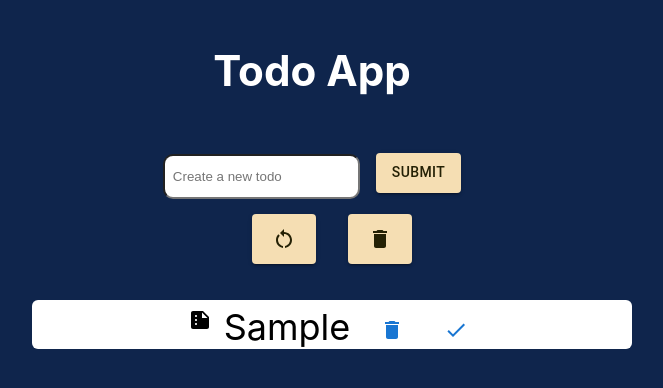
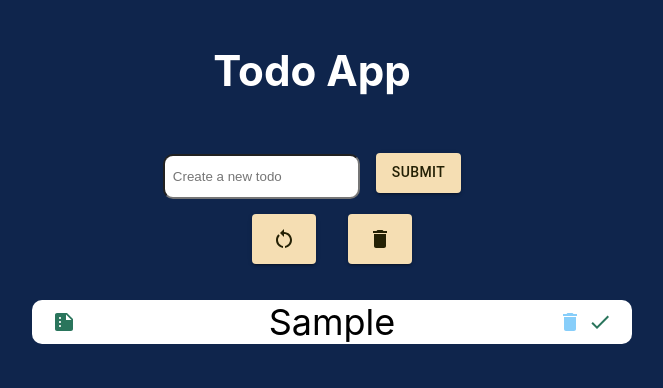
Before and after one commit to quintaped/Todo-proj, a React (Create React App) app: page / in a window 1280 px wide. Both pictures are taken after typing "Sample" into the empty fields and a click on the button "SUBMIT". Shown: the top 388 px of the page, without its empty margins (328-991 px from the left). Built offline with nearby package versions, Linux system fonts and the light colour scheme.

Commit message:
made some fixes

```diff
--- a/src/App.css
+++ b/src/App.css
@@ -73,6 +73,12 @@
   padding: 8px;
   border-radius: 10px;
 }
+.myTodo{
+
+  padding-top: 2px ;
+  padding-bottom: 2px;
+
+}
 .submit{
 
   height: 40px;
@@ -94,26 +100,86 @@
 .todo{
   background-color: #fff;
   color: black;
-  border-radius: 6px;
+  border-radius: 10px;
   min-width: 600px;
+  min-height: 20px;
+  margin-top: 20px;
+  margin-bottom: 20px;
   justify-content: center;
   align-items: center;
-
+  text-align: center;
+  position: relative;
+}
+.Done-todo{
+  background-color: #e2a0a0;
+  color: white;
+  border-radius: 10px;
+  min-width: 600px;
+  min-height: 20px;
+  margin-top: 20px;
+  margin-bottom: 20px;
+  justify-content: center;
+  align-items: center;
+  text-align: center;
+  position: relative;
+}
+.undo{
+  position: absolute;
+  width: 20px;
+  height: 20px;
+  right: 20px;
+  color: rgb(198, 0, 0);
+  cursor: pointer;
+  top: 10px;
 }
 .em{
-
-  left: 30;
+  position: absolute;
+  width: 20px;
+  height: 20px;
+  right: 20px;
+  color: rgb(42, 117, 92);
+  cursor: pointer;
+  top: 10px;
+}
+.del{
+  position: absolute;
+  width: 20px;
+  height: 20px;
+  top: 10px;
+  right: 50px;
+  color: lightskyblue;
+  cursor: pointer;
 }
 .isDoneTodo{
   border-style: solid black;
   color: black;
+  background-color: transparent;
   border-radius: 6px;
   min-width: 600px;
   justify-content: center;
   align-items: center;
 }
 .stick{
-  padding: 8px 12px;
+  width: 40px;
+  height: 40px;
+  position: absolute;
+  top: 10px;
+  left: 20px;
+  color: rgb(42, 117, 92);
+}
+.stick1{
+  width: 40px;
+  height: 40px;
+  position: absolute;
+  top: 10px;
+  left: 20px;
+  color: rgb(240, 240, 240);
+}
+.name{
+  height: 20px;
+  position: absolute;
+
+
 }
 @keyframes App-logo-spin {
   from {
--- a/src/NewTodo.jsx
+++ b/src/NewTodo.jsx
@@ -1,9 +1,60 @@
 import React from "react";
 import { useState } from "react";
+import "./App.css";
+import Button from "@mui/material/Button";
+import { ListItem, Stack, TextField, ThemeProvider } from "@mui/material";
+import RestartAltIcon from "@mui/icons-material/RestartAlt";
+import DeleteIcon from "@mui/icons-material/Delete";
+import SummarizeIcon from "@mui/icons-material/Summarize";
+import CheckIcon from "@mui/icons-material/Check";
 
-export const NewToDo = (props) => {
-  const value = props;
-  const [list, setNewList] = useState([""]);
-
-  return <div>{/* <h1>{value}</h1> */}</div>;
+export const NewToDo = ({ todos, remove }) => {
+  return (
+    <div>
+      <form>
+        <Stack
+          direction="row"
+          justifyContent="center"
+          alignItems="center"
+          spacing={2}
+        >
+          {todos?.length > 0 ? (
+            <ul className="todo-list">
+              {todos.map((todo, index) => (
+                <div className="todo">
+                  <SummarizeIcon className="stick" />
+                  <p key={index} id="myTodo">
+                    {todo}
+                    {/* {"    "} */}
+                  </p>
+                  <Stack spacing={1} justifyContent="flex-end">
+                    <Button
+                      size="small"
+                      onClick={() => {
+                        remove(todo);
+                      }}
+                    >
+                      <DeleteIcon />
+                    </Button>
+                    {/* <Button
+                        size="small"
+                        onClick={() => {
+                          todoIsDone(todo);
+                        }}
+                      >
+                        <CheckIcon className="em" />
+                      </Button> */}
+                  </Stack>
+                </div>
+              ))}
+            </ul>
+          ) : (
+            <div>
+              <h5 className="empty">Todo list is empty</h5>
+            </div>
+          )}
+        </Stack>
+      </form>
+    </div>
+  );
 };
--- a/src/Todo.jsx
+++ b/src/Todo.jsx
@@ -9,15 +9,17 @@ import RestartAltIcon from "@mui/icons-material/RestartAlt";
 import DeleteIcon from "@mui/icons-material/Delete";
 import SummarizeIcon from "@mui/icons-material/Summarize";
 import CheckIcon from "@mui/icons-material/Check";
+import CheckCircleIcon from "@mui/icons-material/CheckCircle";
 
 export const Todo = (props) => {
   const [todos, setTodos] = useState([]);
   const [todo, setTodo] = useState("");
-  const [disabled, setDisabled] = useState(true);
   const onClick = (e) => console.log("l");
   const { defaultValue = "" } = props;
   const [value, setValue] = useState(defaultValue);
-  const onChange = (e) => setValue(e.target.value);
+  const [isDone, setIsDone] = useState(false);
+  const [doneTodos, setDoneTodos] = useState([]);
+  const [doneTodo, setDoneTodo] = useState("");
 
   const theme = createTheme({
     palette: {
@@ -42,13 +44,25 @@ export const Todo = (props) => {
     });
     setTodos(newTodos);
   };
-  const todoIsDone = () => {
-    const isDoneTodo = todos.filter((todo, index) => {
-      return console.log("dd");
-    });
-    setTodos(isDoneTodo);
+  const del = (e) => {
+    if (todo === isDone) {
+      console.log("i");
+    }
   };
-
+  const todoIsDone = (index) => {
+    const curTodo = todos[index];
+    // todos[index] = setIsDone(true);
+    setIsDone(true);
+    console.log(curTodo + "  is done");
+    console.log(isDone);
+  };
+  const todoUnDo = () => {
+    setIsDone(false);
+  };
+  const onReset = () => {
+    setIsDone(false);
+    setTodos([]);
+  };
   return (
     <div>
       <ThemeProvider theme={theme}>
@@ -99,7 +113,7 @@ export const Todo = (props) => {
                     type="reset"
                     size="small"
                     variant="contained"
-                    onClick={onreset}
+                    onClick={onReset}
                   >
                     <RestartAltIcon />
                   </Button>
@@ -108,38 +122,57 @@ export const Todo = (props) => {
                     className="reset"
                     type="delete"
                     size="small"
-                    onClick={deleteTodo}
+                    onClick={del}
                     color="ochre"
                   >
                     <DeleteIcon />
                   </Button>
                 </Stack>
+
                 {todos.map((todo, index) => (
+                  <div>
+                    {!isDone ? (
                       <div className="todo">
-                    <p key={index} id="myTodo">
+                        <p key={index}>
                           <SummarizeIcon className="stick" />
                           {todo}
                           {"    "}
-                      <Button
-                        cclassName="em"
-                        type="delete"
+
+                          <DeleteIcon
+                            className="del"
+                            type="button"
                             size="small"
                             onClick={() => {
                               deleteTodo(todo);
                             }}
-                      >
-                        <DeleteIcon />
-                      </Button>
-                      <Button
-                        cclassName="em"
+                          />
+                          <CheckIcon
+                            className="em"
+                            type="button"
                             size="small"
                             onClick={() => {
-                          todoIsDone(todo);
+                              todoIsDone(index);
                             }}
-                      >
-                        <CheckIcon />
-                      </Button>
+                          />
                         </p>
+                      </div>
+                    ) : (
+                      <div className="Done-todo">
+                        <p key={index}>
+                          {" "}
+                          {todo}
+                          <SummarizeIcon className="stick1" />
+                          <CheckIcon
+                            className="undo"
+                            type="button"
+                            size="small"
+                            onClick={() => {
+                              todoUnDo();
+                            }}
+                          />
+                        </p>
+                      </div>
+                    )}
                   </div>
                 ))}
               </ul>
```
Lines whose indentation alone changed are shown as unchanged.
